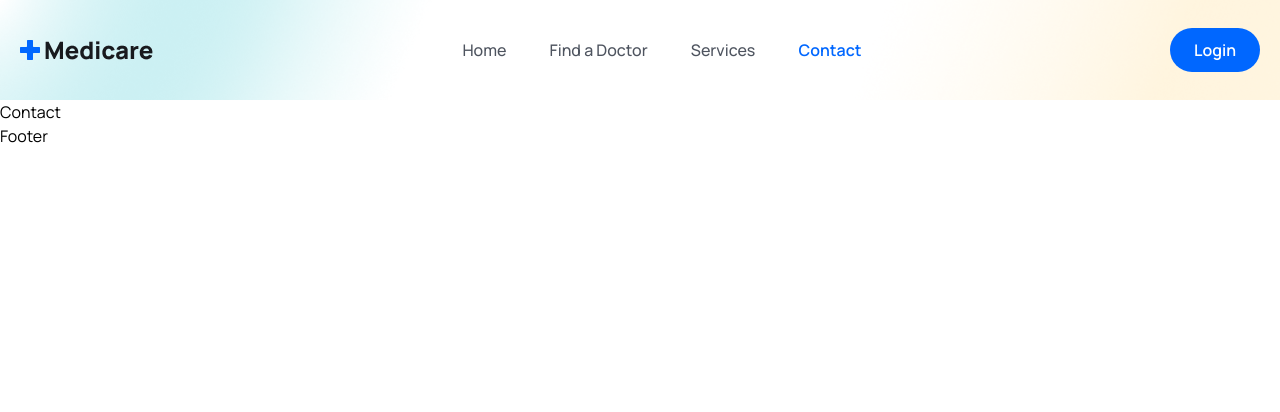
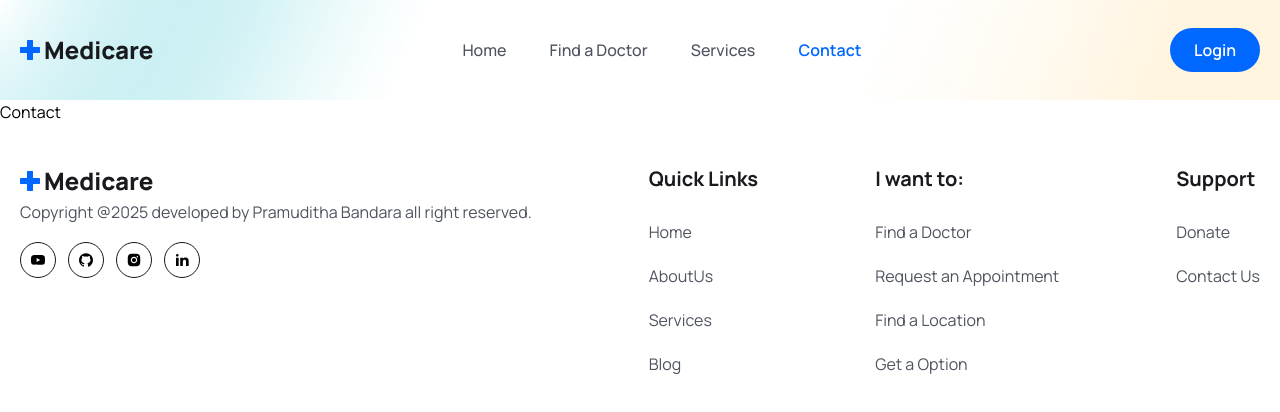
Before and after one commit to KMPKBandara/MediQ, a React (Vite) app in the folder frontend/: page /contact in a window 1280 px wide. Shown: the top 412 px of the page. Built offline with nearby package versions, Linux system fonts and the light colour scheme.

Commit message:
Footer Completed

```diff
--- a/frontend/src/components/Footer/Footer.jsx
+++ b/frontend/src/components/Footer/Footer.jsx
@@ -1,7 +1,170 @@
 import React from "react";
+import { Link } from "react-router-dom";
+import logo from "../../assets/images/logo.png";
+import { RiLinkedinFill } from "react-icons/ri";
+import {
+  AiFillYoutube,
+  AiFillGithub,
+  AiOutlineInstagram,
+  AiFillInstagram,
+  AiFillLike,
+} from "react-icons/ai";
+
+const socialLinks = [
+  {
+    path: "www.youtube.com/@pramudithakavindabandara674",
+    icon: <AiFillYoutube className="group-hover:text-white w-4 h-5" />,
+  },
+  {
+    path: "https://github.com/KMPKBandara",
+    icon: <AiFillGithub className="group-hover:text-white w-4 h-5" />,
+  },
+  {
+    path: "www.youtube.com/@pramudithakavindabandara674",
+    icon: <AiFillInstagram className="group-hover:text-white w-4 h-5" />,
+  },
+  {
+    path: "linkedin.com/in/pramuditha-bandara-897717251",
+    icon: <RiLinkedinFill className="group-hover:text-white w-4 h-5" />,
+  },
+];
+
+const quickLinks01 = [
+  {
+    path: "/home",
+    display: "Home",
+  },
+  {
+    path: "/",
+    display: "AboutUs",
+  },
+  {
+    path: "/services",
+    display: "Services",
+  },
+  {
+    path: "/",
+    display: "Blog",
+  },
+];
+
+const quickLinks02 = [
+  {
+    path: "/find-a-doctor",
+    display: "Find a Doctor",
+  },
+  {
+    path: "/",
+    display: "Request an Appointment",
+  },
+  {
+    path: "/",
+    display: "Find a Location",
+  },
+  {
+    path: "/",
+    display: "Get a Option",
+  },
+];
+
+const quickLinks03 = [
+  {
+    path: "/",
+    display: "Donate",
+  },
+  {
+    path: "/contact",
+    display: "Contact Us",
+  },
+];
 
 const Footer = () => {
-  return <div>Footer</div>;
+  const year = new Date().getFullYear();
+
+  return (
+    <footer className="pb-16 pt-10">
+      <div className="container">
+        <div className="flex justify-between flex-col md:flex-row flex-wrap gap-[30px]">
+          <div>
+            <img src={logo} alt="" />
+            <p className="text-[16px] leading-7 font-[400] text-textColor">
+              Copyright @{year} developed by Pramuditha Bandara all right
+              reserved.
+            </p>
+
+            <div className="flex items-center gap-3 mt-4">
+              {socialLinks.map((link, index) => (
+                <Link
+                  to={link.path}
+                  key={index}
+                  className="w-9 h-9 border border-solid border-[#181A1E] rounded-full flex items-center justify-center group hover:bg-primaryColor hover:border-none:"
+                >
+                  {link.icon}
+                </Link>
+              ))}
+            </div>
+          </div>
+
+          <div>
+            <h2 className="text-[20px] leading-[30px] font-[700] mb-6 text-headingColor">
+              Quick Links
+            </h2>
+
+            <ul>
+              {quickLinks01.map((item, index) => (
+                <li key={index} className="mb-4">
+                  <Link
+                    to={item.path}
+                    className="text-[16px] leading-7 font-[400] text-textColor"
+                  >
+                    {item.display}
+                  </Link>
+                </li>
+              ))}
+            </ul>
+          </div>
+
+          <div>
+            <h2 className="text-[20px] leading-[30px] font-[700] mb-6 text-headingColor">
+              I want to:
+            </h2>
+
+            <ul>
+              {quickLinks02.map((item, index) => (
+                <li key={index} className="mb-4">
+                  <Link
+                    to={item.path}
+                    className="text-[16px] leading-7 font-[400] text-textColor"
+                  >
+                    {item.display}
+                  </Link>
+                </li>
+              ))}
+            </ul>
+          </div>
+
+          <div>
+            <h2 className="text-[20px] leading-[30px] font-[700] mb-6 text-headingColor">
+              Support
+            </h2>
+
+            <ul>
+              {quickLinks03.map((item, index) => (
+                <li key={index} className="mb-4">
+                  <Link
+                    to={item.path}
+                    className="text-[16px] leading-7 font-[400] text-textColor"
+                  >
+                    {item.display}
+                  </Link>
+                </li>
+              ))}
+            </ul>
+          </div>
+        </div>
+      </div>
+    </footer>
+  );
 };
 
 export default Footer;
```
Also changed, not shown: frontend/src/App.css (+0 -31 lines), 1 other file (tests, documents, lock files or other folders).
